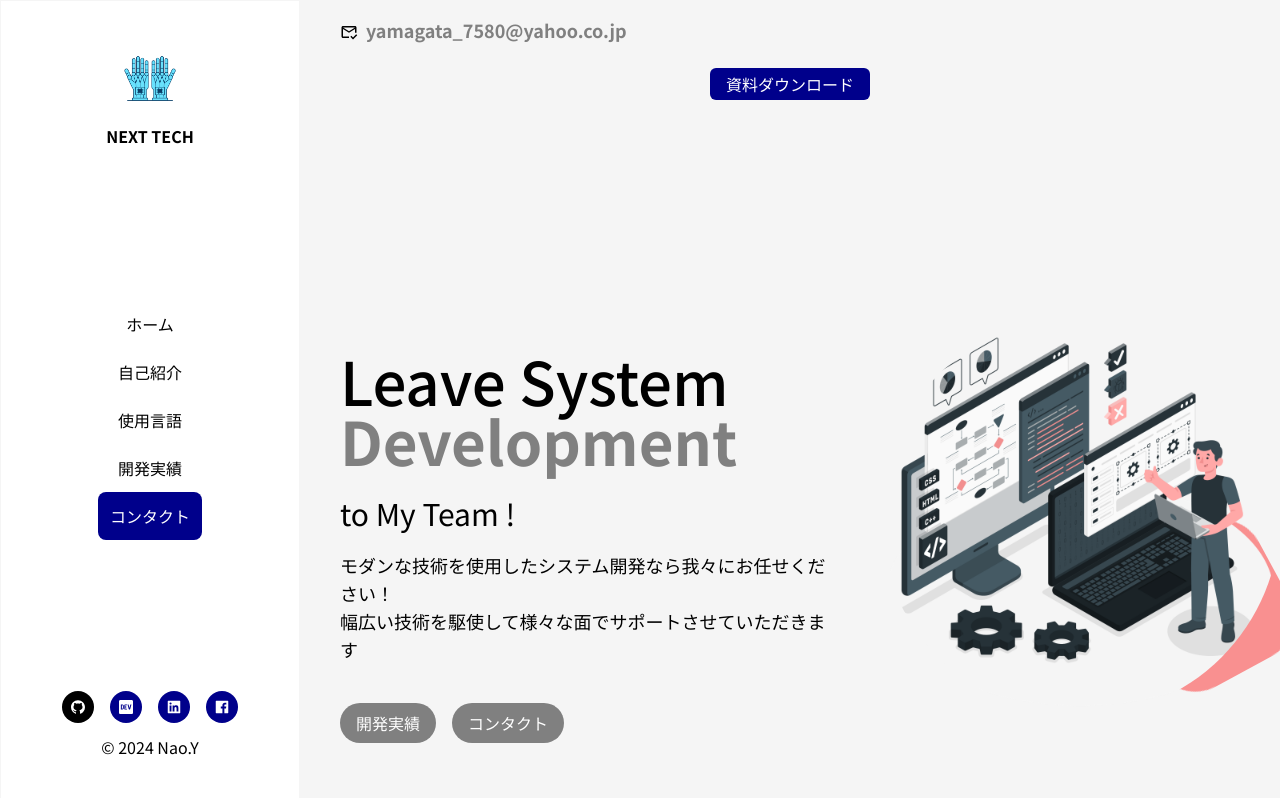
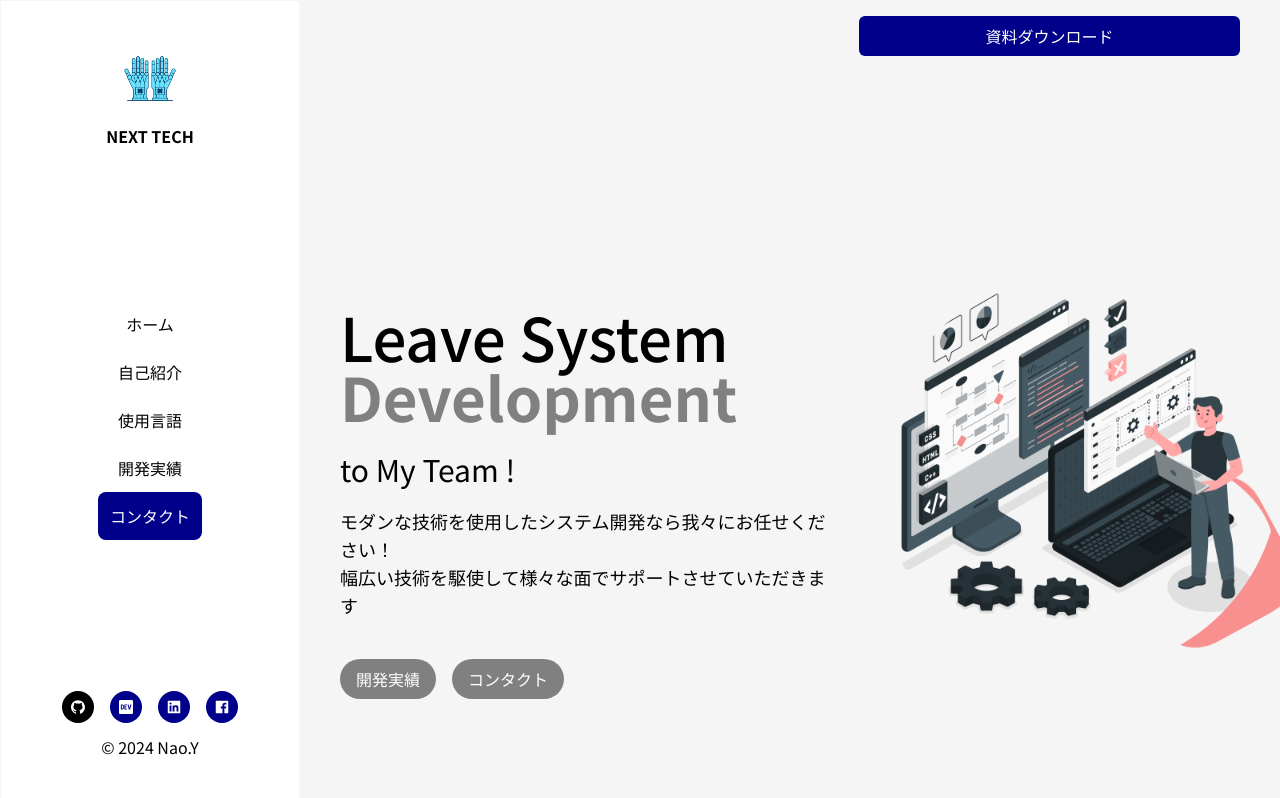
Before and after one commit to Kroro1208/Nextjs-portfolio, a Next.js app: page / in a window 1280 px wide. Shown: the top 798 px of the page. Built offline with nearby package versions, Linux system fonts and the light colour scheme.

Commit message:
資料ダウンロードボタン調整

```diff
--- a/components/TopMenu.js
+++ b/components/TopMenu.js
@@ -11,7 +11,7 @@ function TopMenu() {
   const { isOpen, openMobileMenu } = useMenuStore();
   return (
     <section className='px-[40px] bg-whitesmoke py-4 z-10 max-xs:px-5' id="home">
-      <div className='max-w-7xl mx-auto flex flex-col justify-between items-center gap-5'>
+      <div className='max-w-7xl mx-auto flex justify-between items-center gap-5'>
         {/* top */}
         <div className='flex justify-between items-center w-full md:hidden'>
           <Link href={"/"}>
@@ -25,11 +25,11 @@ function TopMenu() {
         {/* bottom */}
         <div className='flex justify-between w-full items-center max-xs:flex-col max-xs:items-start max-xs:gap-2'>
           <div className='flex flex-row gap-2 items-center text-lg font-bold'>
-            <MdOutlineMarkEmailRead />
-            <span className='text-gray text-lg pb-1'>yamagata_7580@yahoo.co.jp</span>
+            {/* <MdOutlineMarkEmailRead /> */}
+            {/* <span className='text-gray text-lg pb-1'>yamagata_7580@yahoo.co.jp</span> */}
           </div>
         </div>
-        <button className='bg-darkblue text-white px-4 py-1 rounded-md hover:bg-darkblue/75'>
+        <button className='bg-darkblue w-3/4 text-white px-2 py-2 rounded-md hover:bg-darkblue/75'>
           資料ダウンロード
         </button>
       </div>
```
